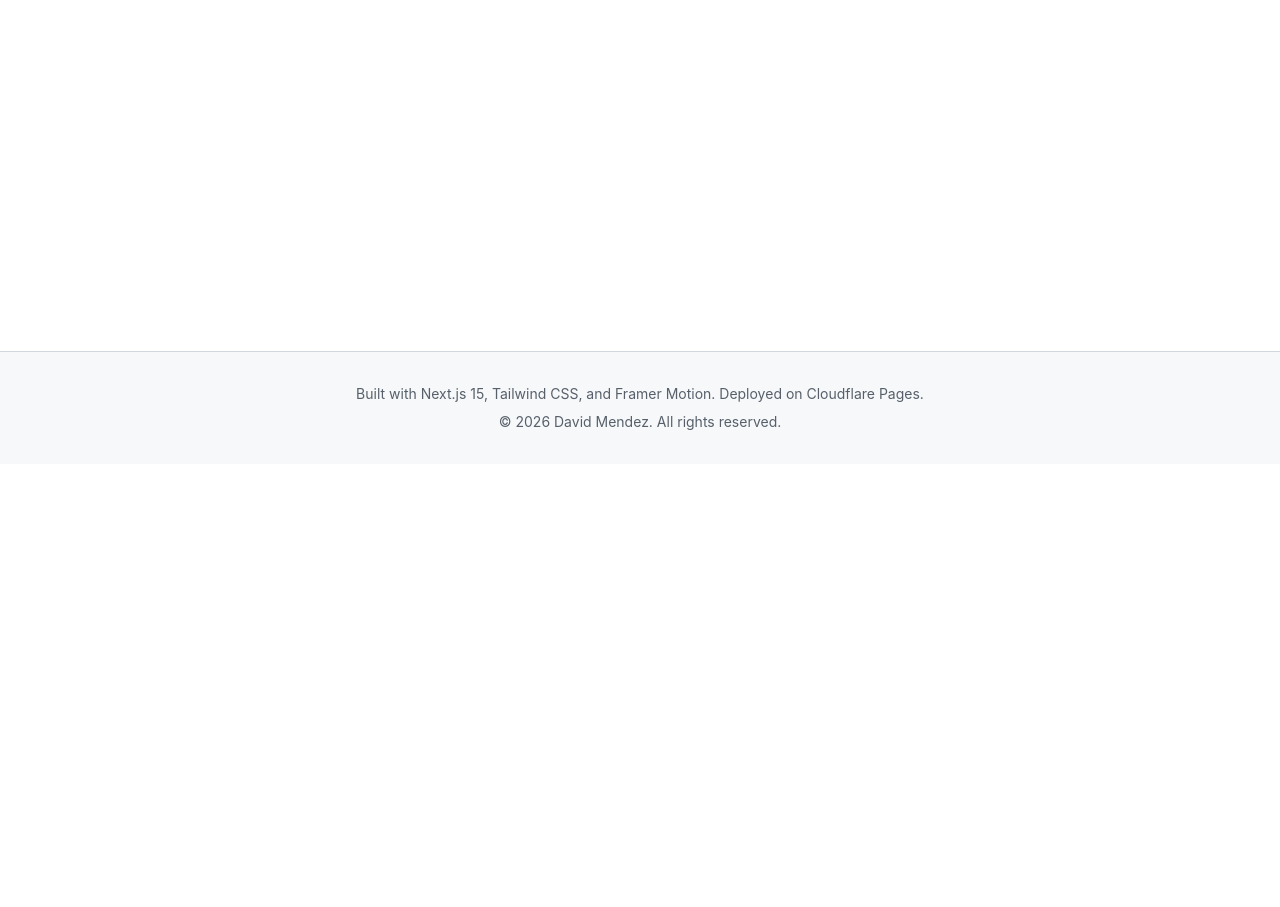
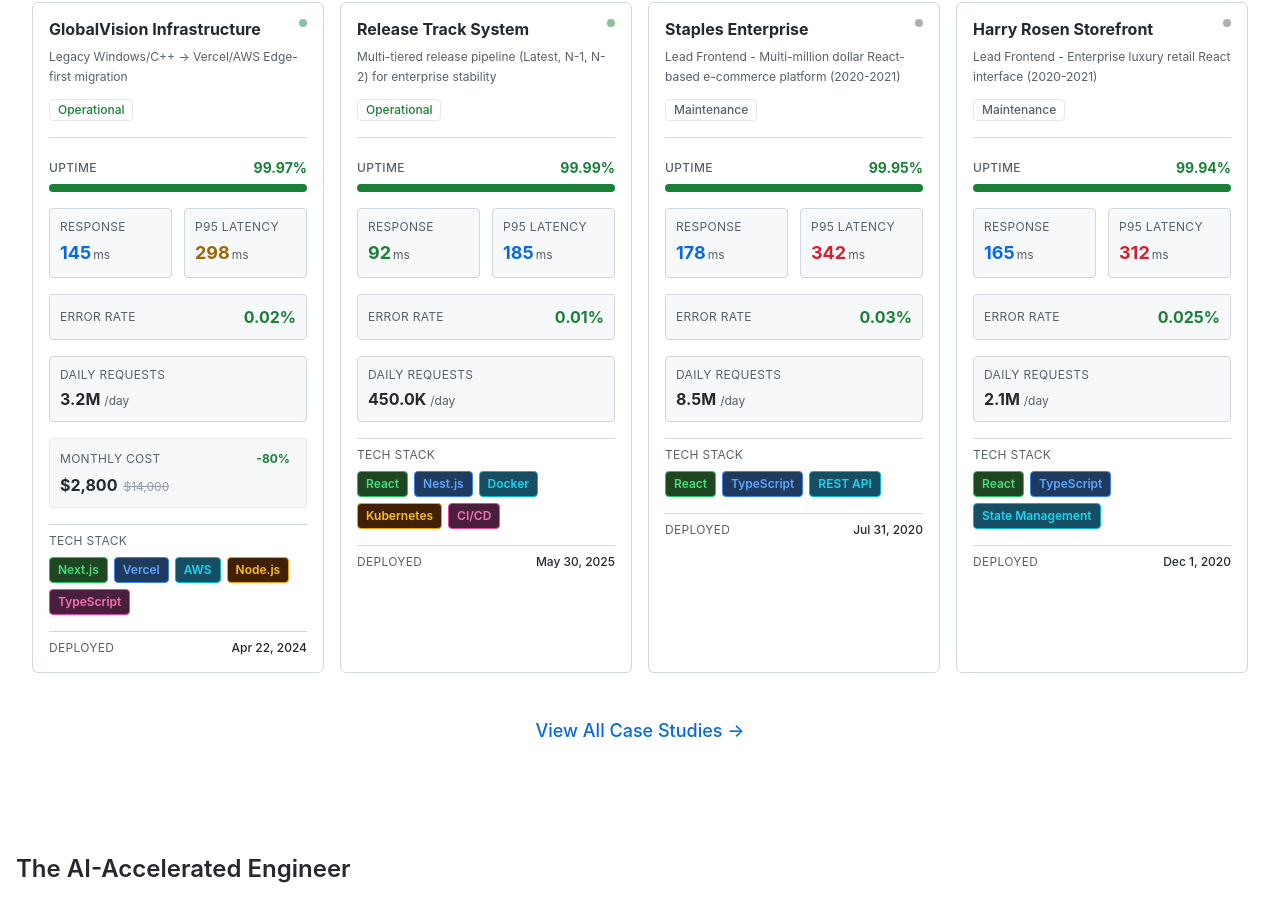
Before and after one commit to djm204/portfolio-2026, a Next.js app: page / in a window 1280 px wide. Before the commit this address had no page. Shown: the part 562-1469 px from the top of the page. Before the commit the page ends 1026 px from the top, so only its background shows below. Built offline with nearby package versions, Linux system fonts and the light colour scheme.

Commit message:
feat: add home page and ADRs page
- Create home page with hero, project monitor, and AI leadership
- Add link to case studies index
- Add placeholder ADRs page for future content
- Integrate all major components

```diff
--- /dev/null
+++ b/app/adrs/page.tsx
@@ -0,0 +1,34 @@
+import { ErrorBoundary } from '@/components/error-boundary';
+
+/**
+ * ADRs (Architecture Decision Records) Page
+ * Verification: Test MDX rendering, navigation, responsive layout
+ * This page will display MDX files from the content/adrs directory
+ */
+export default function ADRsPage() {
+  return (
+    <ErrorBoundary>
+      <main className="min-h-screen py-20 px-4">
+        <div className="max-w-4xl mx-auto">
+          <h1 className="text-4xl md:text-5xl font-bold mb-8 text-gray-900 dark:text-white">
+            Architecture Decision Records
+          </h1>
+          <p className="text-xl text-gray-700 dark:text-gray-300 mb-8">
+            Documenting the &quot;Why&quot; behind the &quot;How&quot; for this portfolio.
+          </p>
+          <div className="space-y-8">
+            <div className="bg-gray-50 dark:bg-gray-800 p-6 rounded-lg">
+              <h2 className="text-2xl font-semibold mb-4 text-gray-900 dark:text-white">
+                ADR-001: Next.js 15 App Router
+              </h2>
+              <p className="text-gray-700 dark:text-gray-300">
+                Coming soon: Detailed decision record for choosing Next.js 15
+                with App Router and React Server Components.
+              </p>
+            </div>
+          </div>
+        </div>
+      </main>
+    </ErrorBoundary>
+  );
+}
--- /dev/null
+++ b/app/page.tsx
@@ -0,0 +1,33 @@
+import { GitHubHero } from '@/components/github-hero';
+import { ProjectMonitor } from '@/components/project-monitor';
+import { AILeadership } from '@/components/ai-leadership';
+import { ErrorBoundary } from '@/components/error-boundary';
+import Link from 'next/link';
+
+export default function Home() {
+  return (
+    <main className="min-h-screen bg-background">
+      <ErrorBoundary>
+        <GitHubHero />
+      </ErrorBoundary>
+      <div className="max-w-7xl mx-auto px-4 py-8">
+        <ErrorBoundary>
+          <ProjectMonitor />
+        </ErrorBoundary>
+        <ErrorBoundary>
+          <div className="mb-12 text-center">
+            <Link
+              href="/case-studies"
+              className="inline-flex items-center gap-2 text-accent hover:text-accent-hover font-medium px-6 py-3 rounded-md hover:bg-subtle-bg transition-colors text-lg"
+            >
+              View All Case Studies →
+            </Link>
+          </div>
+        </ErrorBoundary>
+        <ErrorBoundary>
+          <AILeadership />
+        </ErrorBoundary>
+      </div>
+    </main>
+  );
+}
```
